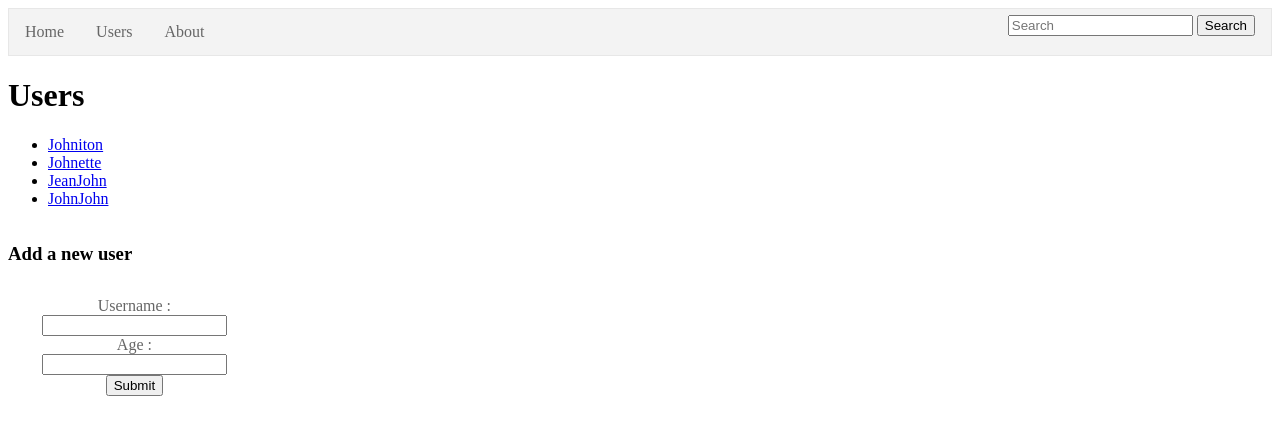
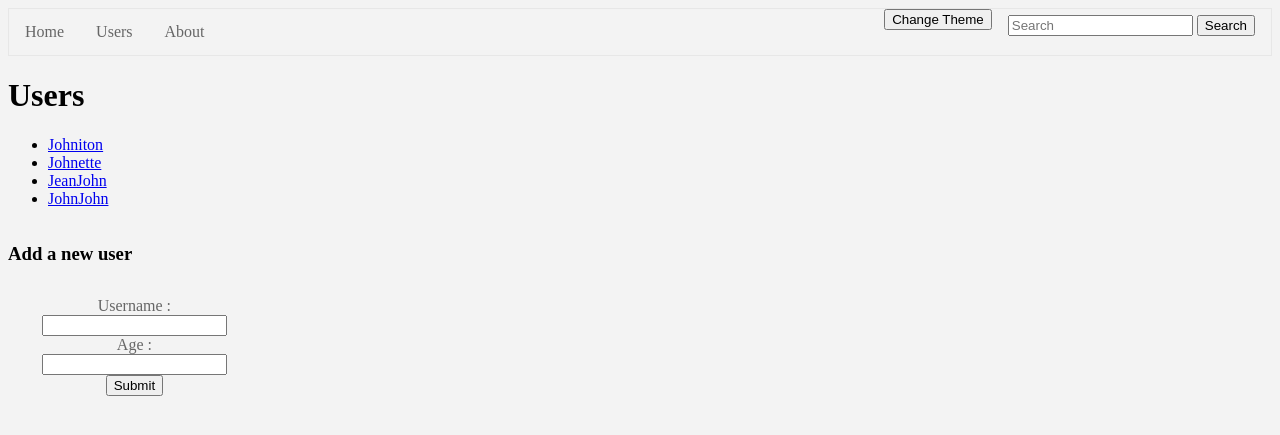
Before and after one commit to Earl-Fluffy/prog_web, a Flask app: page /users in a window 1280 px wide. Shown: the top 435 px of the page. Run offline with Flask 2, Linux system fonts and the light colour scheme.

Commit message:
Added button (and javascript) to change site theme

```diff
--- /dev/null
+++ b/static/change_theme.js
@@ -0,0 +1,12 @@
+function change_theme() {
+
+    let bgColor = document.body.style.backgroundColor || window.getComputedStyle(document.body, null).backgroundColor;
+    bgColor = (bgColor == "rgb(0, 0, 0)") ? "#f3f3f3" : "#000000";
+    document.body.style.backgroundColor = bgColor;
+
+    let fgColor = document.body.style.color || window.getComputedStyle(document.body, null).color;
+    fgColor = (fgColor == "rgb(0, 0, 0)") ? "#f3f3f3" : "#000000";
+    document.body.style.color = fgColor;
+}
+
+console.log("loaded");
--- a/static/style.css
+++ b/static/style.css
@@ -1,9 +1,15 @@
+body {
+    background-color: #f3f3f3;
+    color: #000000;
+}
+
 aside {
 	display: inline-block;
 	vertical-align: top;
 	box-sizing: border-box;
 	width: 20%;
 }
+
 .sectionWthSide {
 	display: inline-block;
 	vertical-align: top;
--- a/templates/base.html
+++ b/templates/base.html
@@ -20,12 +20,16 @@
                            name="pattern">
 	                <button class="" type="submit">Search</button>
                 </form>
+                <li class="navItem" style="float:right">
+                    <button onclick="change_theme();">Change Theme</button>
+                </li>
             </li>
         </ul>
 
         {% block content %}{% endblock %}
 
-        <script src={{ url_for('static', filename="on_load.js") }}></script>
+        <script src="{{ url_for('static', filename='change_theme.js') }}">
+        </script>
 
     </body>
 </html>
```
